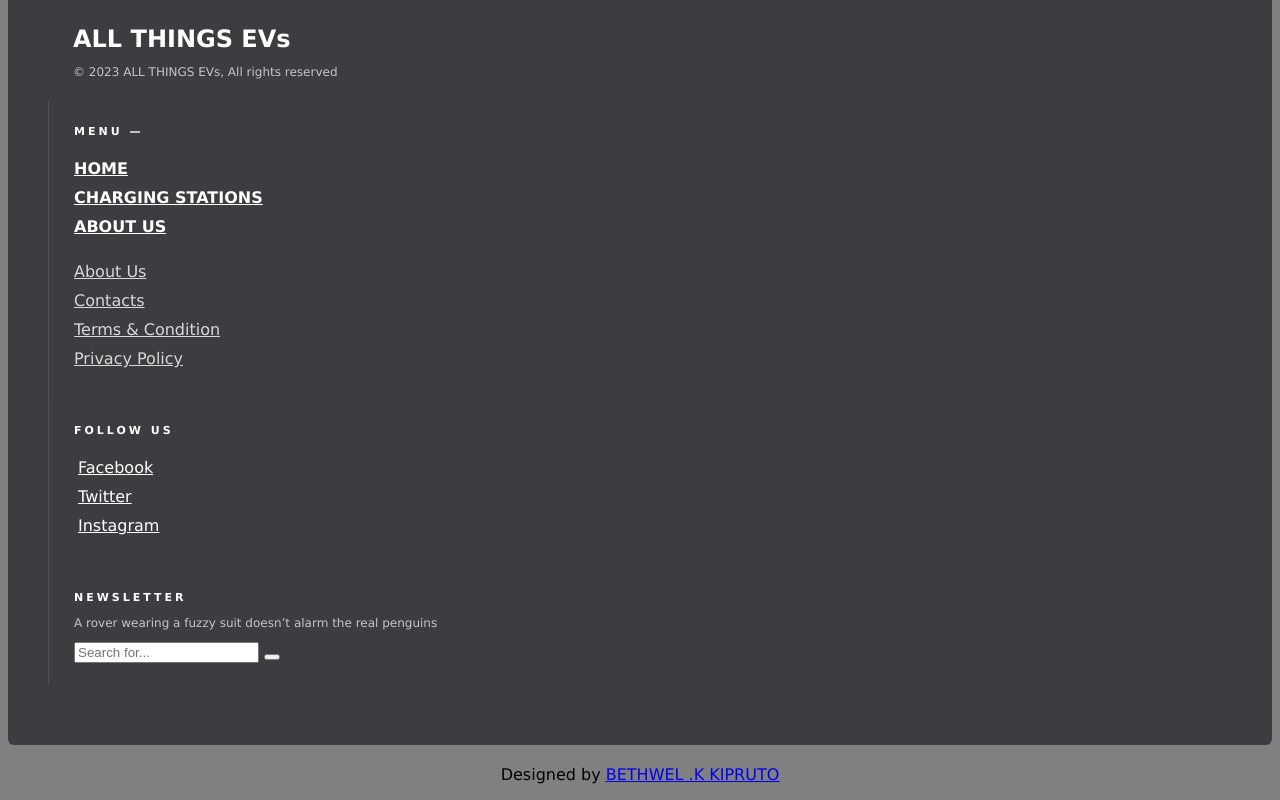
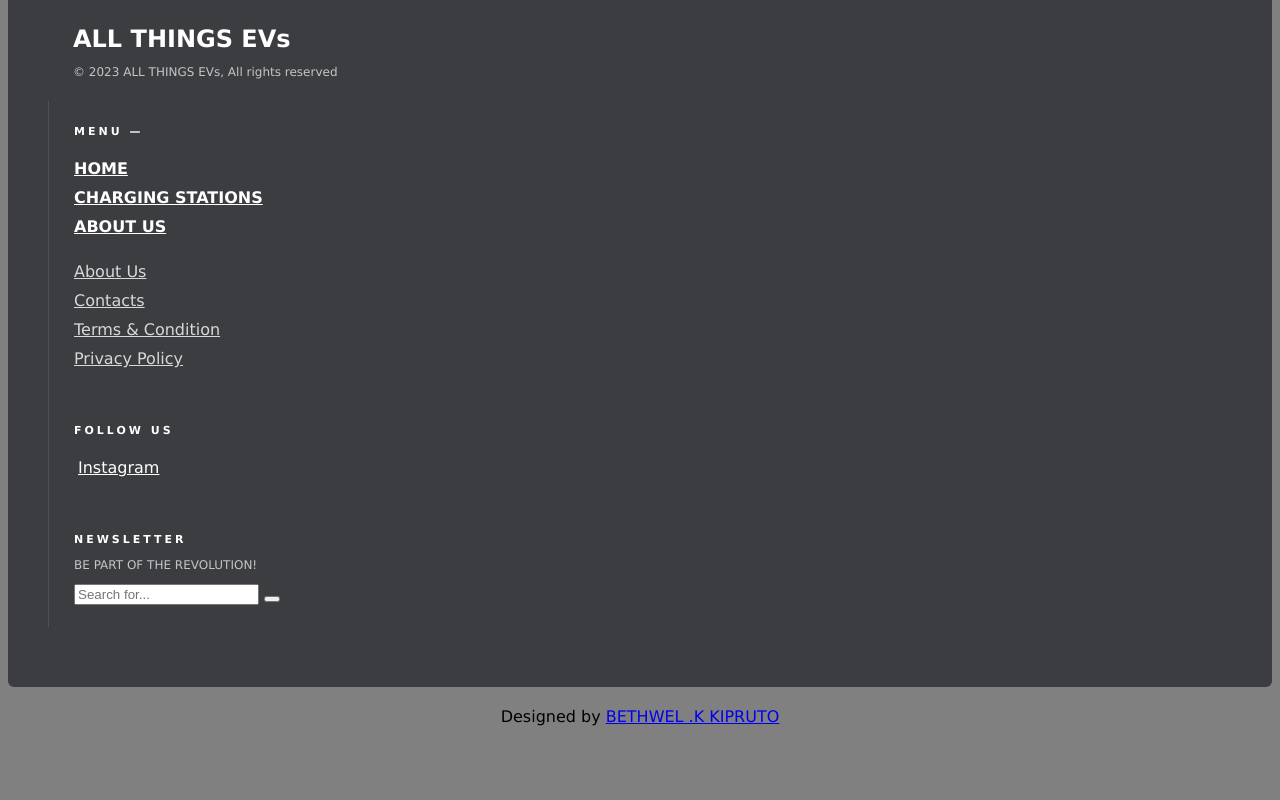
Before and after one commit to Bethwel-Kipruto/project-on-ev-charging-stations, a plain HTML site: page index.html in a window 1280 px wide. Shown: the part 1629-2429 px from the top of the page. After the commit the page ends 2371 px from the top, so only its background shows below. Drawn offline with Linux system fonts and the light colour scheme; no server answers; some icons are missing.

Commit message:
editing footer

```diff
--- a/index.html
+++ b/index.html
@@ -119,15 +119,14 @@
   <div class="col-md-2 footer-social animated fadeInDown">
   <h4>Follow Us</h4>
   <ul>
-  <li><a href="#">Facebook</a></li>
-  <li><a href="#">Twitter</a></li>
-  <li><a href="#">Instagram</a></li>
+
+  <li><a href="https://www.instagram.com/6ethwel/#">Instagram</a></li>
 
   </ul>
   </div>
   <div class="col-md-3 footer-ns animated fadeInRight">
   <h4>Newsletter</h4>
-  <p>A rover wearing a fuzzy suit doesn’t alarm the real penguins</p>
+  <p>BE PART OF THE REVOLUTION!</p>
   <p>
   <div class="input-group">
   <input type="text" class="form-control" placeholder="Search for...">
```
